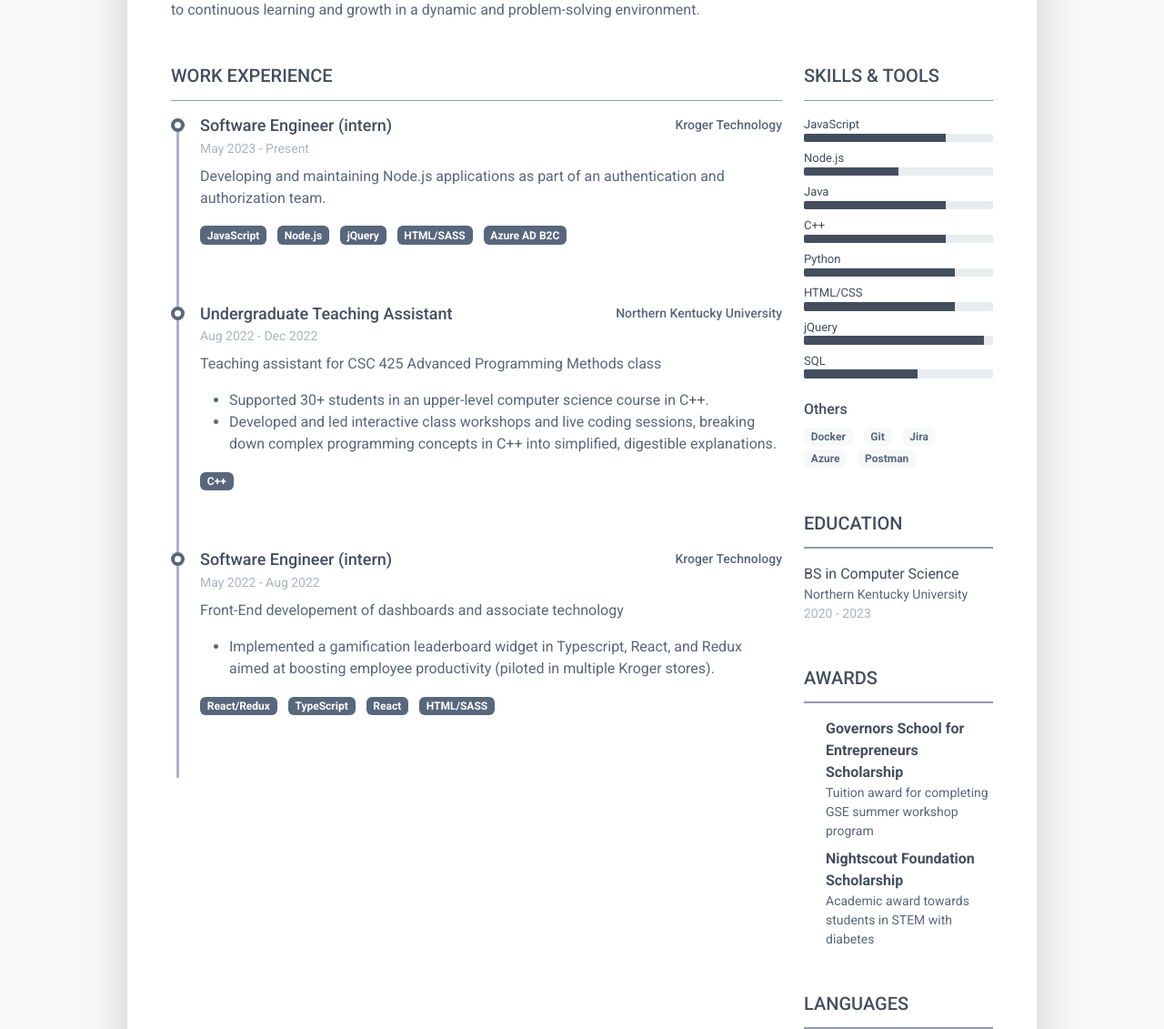
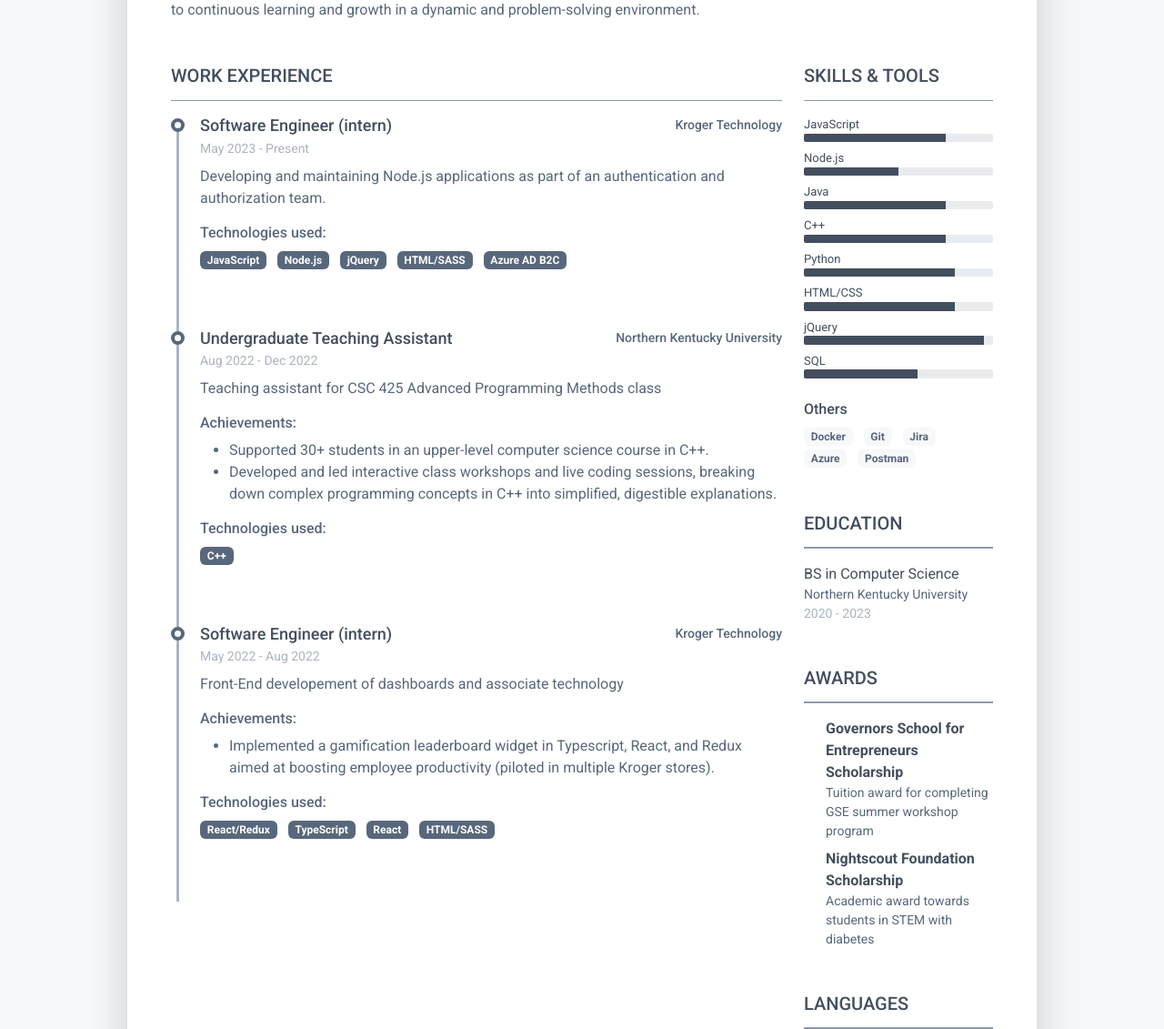
Before and after one commit to Will-Alger/ASE230-will-website, a PHP site: page /detail.php?id=1 in a window 1280 px wide. Shown: the part 441-1572 px from the top of the page at 91% size. Run offline with PHP 8.4, Linux system fonts and the light colour scheme; data that the repository does not hold is empty; some libraries are stand-ins or nearby versions.

Commit message:
added function for displaying work experiences

```diff
--- a/detail.php
+++ b/detail.php
@@ -76,8 +76,8 @@ $person = $data[$_GET['id']]
 							<div class="resume-section-content">
 								<div class="resume-timeline position-relative">
 									<!-- Loop through each resume item and output its data -->
-									<?php foreach ($person['resume_items'] as $item) : ?>
-										<?= displayWorkExperience($item) ?>
+									<?php foreach ($person['resume_items'] as $experience) : ?>
+										<?= displayWorkExperience($experience) ?>
 									<?php endforeach; ?>
 								</div>
 							</div>
--- a/methods.php
+++ b/methods.php
@@ -16,8 +16,7 @@ function calculateAge($dob)
 
 function displayCard(&$data, $index)
 {
-    ob_start();
-?>?>
+    ob_start(); ?>
     <header class="resume-header mt-4 pt-4 pt-md-0">
         <div class="row">
             <div class="col-block col-md-auto resume-picture-holder text-center text-md-start">
@@ -37,15 +36,13 @@ function displayCard(&$data, $index)
             </div>
         </div>
     </header>
-<?php
-    return ob_get_clean();
+<?php return ob_get_clean();
 }
 
 
 function displayWorkExperience(&$experience)
 {
-    ob_start();
-?>
+    ob_start(); ?>
     <article class="resume-timeline-item position-relative pb-5">
         <div class="resume-timeline-item-header mb-2">
             <div class="d-flex flex-column flex-md-row">
@@ -56,7 +53,7 @@ function displayWorkExperience(&$experience)
         </div><!--//resume-timeline-item-header-->
         <div class="resume-timeline-item-desc">
             <p><?= $experience['desc'] ?></p>
-            <?php if (!empty($item['achievements'])) : ?>
+            <?php if (!empty($experience['achievements'])) : ?>
                 <h4 class="resume-timeline-item-desc-heading font-weight-bold">Achievements:</h4>
             <?php endif; ?>
             <ul>
@@ -64,7 +61,7 @@ function displayWorkExperience(&$experience)
                     <li><?= $achievement ?></li>
                 <?php endforeach; ?>
             </ul>
-            <?php if (!empty($item['technologies'])) : ?>
+            <?php if (!empty($experience['technologies'])) : ?>
                 <h4 class="resume-timeline-item-desc-heading font-weight-bold">Technologies used:</h4>
             <?php endif; ?>
 
@@ -75,10 +72,5 @@ function displayWorkExperience(&$experience)
             </ul>
         </div>
     </article>
-
-
-
-
-<?php
-    return ob_get_clean();
+<?php return ob_get_clean();
 }
```
Lines whose indentation alone changed are shown as unchanged.
